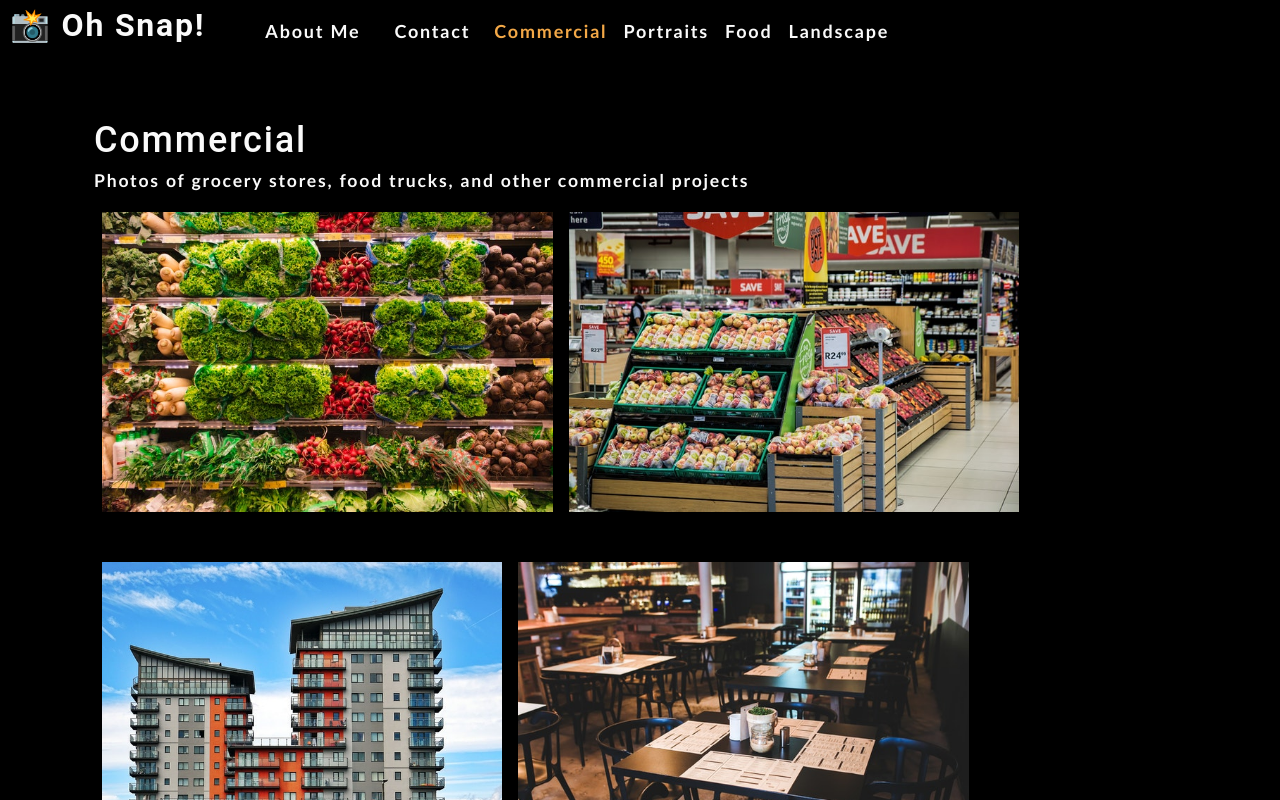
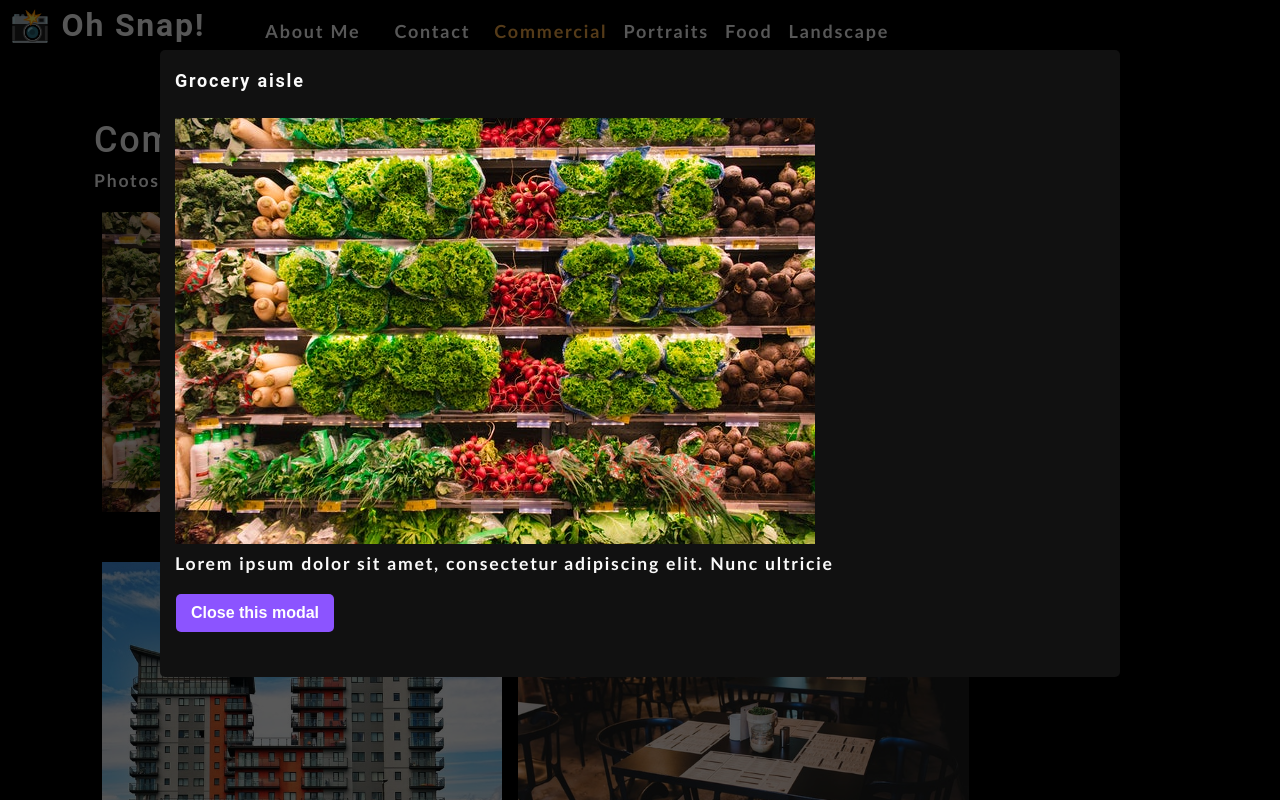
Before and after one commit to chardmuffin/portfolio-v2, a React (Create React App) app: page / in a window 1280 px wide. Both pictures are taken after a click on the picture 327 px from the left and 361 px from the top of the page. Shown: the top 800 px of the page. Built offline with nearby package versions, Linux system fonts and the light colour scheme.

Commit message:
added modals

```diff
--- /dev/null
+++ b/src/components/Modal/index.js
@@ -0,0 +1,24 @@
+import React from "react";
+
+function Modal({ onClose, currentPhoto }) {
+
+  const {name, category, description, index} = currentPhoto;
+
+  return (
+    <div className="modalBackdrop">
+      <div className="modalContainer">
+        <h3 className="modalTitle">{name}</h3>
+        <img alt={category} src={require(`../../assets/small/${category}/${index}.jpg`)}/>
+        <p>
+          {description}
+        </p>
+        <button type="button" onClick={onClose}>
+          Close this modal
+        </button>
+      </div>
+    </div>
+
+  );
+};
+
+export default Modal;
--- a/src/components/PhotoList/index.js
+++ b/src/components/PhotoList/index.js
@@ -1,4 +1,5 @@
 import React, { useState } from 'react';
+import Modal from '../Modal';
 
 const PhotoList = ({ category }) => {
 
@@ -101,15 +102,24 @@
     ]);
 
     const currentPhotos = photos.filter((photo) => photo.category === category);
+    const [currentPhoto, setCurrentPhoto] = useState();
+    const [isModalOpen, setIsModalOpen] = useState(false);
+
+    const toggleModal = (image, i) => {
+        setCurrentPhoto({ ...image, index: i });
+        setIsModalOpen(!isModalOpen);
+    }
 
     return (
         <div>
+            {isModalOpen && <Modal currentPhoto={currentPhoto} onClose={toggleModal} />}
             <div className='flex-row'>
                 {currentPhotos.map((image, i) => (
                     <img
                         src={require(`../../assets/small/${category}/${i}.jpg`)}
                         alt={image.name}
                         className="img-thumbnail mx-1"
+                        onClick={() => toggleModal(image, i)}
                         key={image.name}
                     />
                 ))}
```
